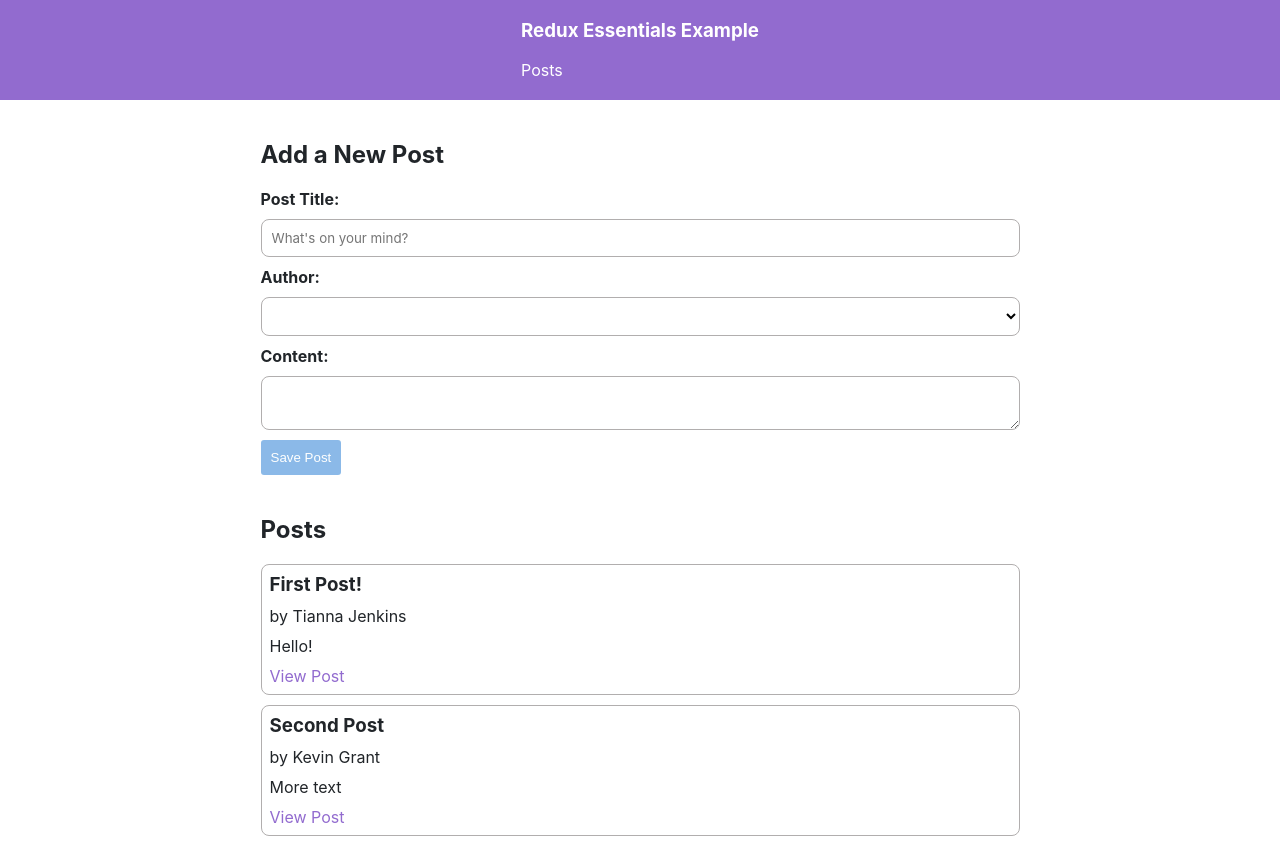
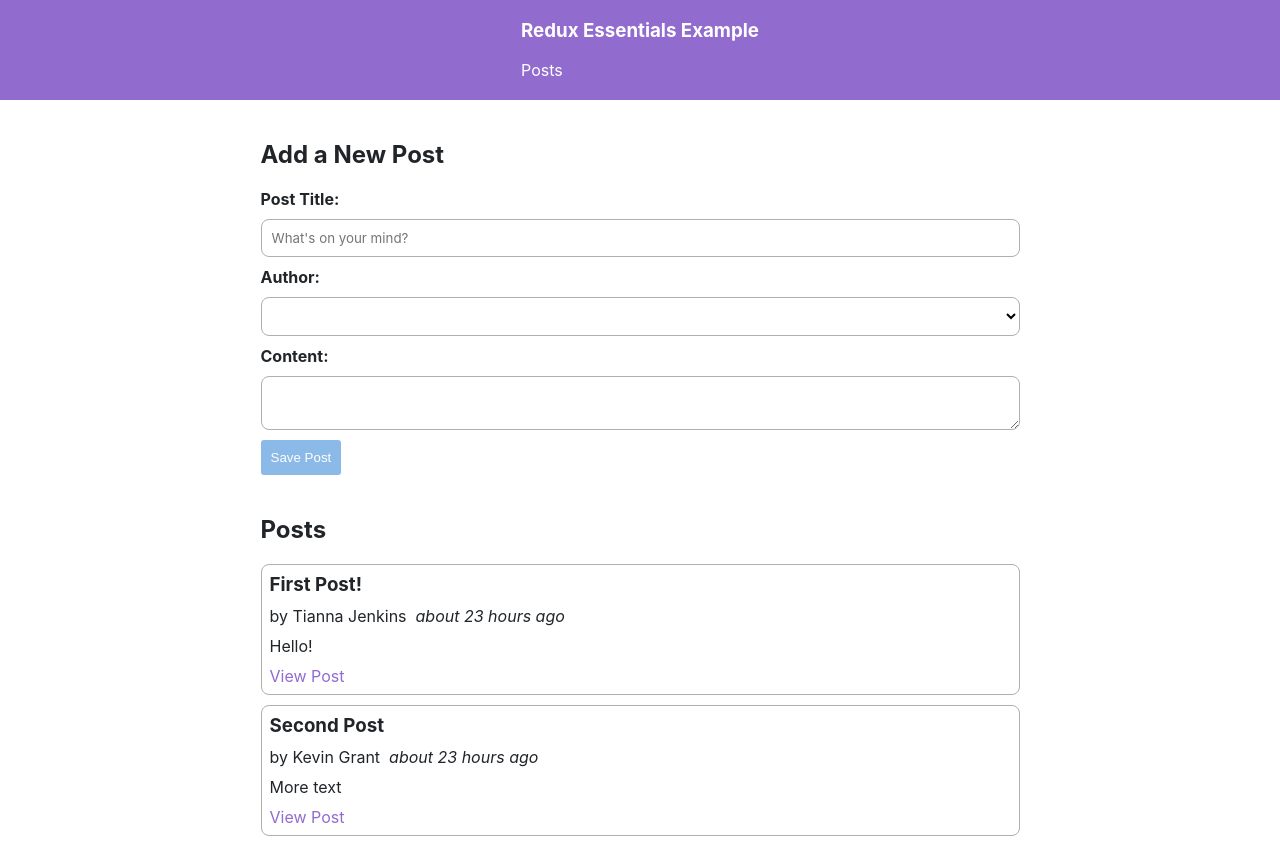
Before and after one commit to revione/social-media-feed-app, a React (Vite) app: page / in a window 1280 px wide. Built offline with nearby package versions, Linux system fonts and the light colour scheme.

Commit message:
Dates in the posts

```diff
--- a/src/components/PostsList/PostsList.tsx
+++ b/src/components/PostsList/PostsList.tsx
@@ -4,8 +4,9 @@
 import { useSelector } from "app/hooks"
 // components
 import PostAuthor from "components/PostAuthor"
+import TimeAgo from "components/TimeAgo"
 // styles
-import { Section, Post } from "./styles"
+import { Section, Post, Wrap } from "./styles"
 
 const PostsList = () => {
   const posts = useSelector((state) => state.posts)
@@ -13,7 +14,10 @@
   const renderedPosts = posts.map((post) => (
     <Post className="post-excerpt" key={post.id}>
       <h3>{post.title}</h3>
-      <PostAuthor userId={post.userId} />
+      <Wrap>
+        <PostAuthor userId={post.userId} />
+        <TimeAgo timestamp={post.date} />
+      </Wrap>
       <p className="post-content">{post.content.substring(0, 100)}</p>
       <Link to={`/posts/${post.id}`} className="button muted-button">
         View Post
--- a/src/components/PostsList/styles.ts
+++ b/src/components/PostsList/styles.ts
@@ -36,3 +36,7 @@
     }
   }
 `
+
+export const Wrap = styled.div`
+  display: flex;
+`
--- a/src/components/SinglePost/SinglePost.tsx
+++ b/src/components/SinglePost/SinglePost.tsx
@@ -4,8 +4,9 @@
 import { useSelector } from "app/hooks"
 // components
 import PostAuthor from "components/PostAuthor"
+import TimeAgo from "components/TimeAgo"
 // styles
-import { Section } from "./styles"
+import { Section, Wrap } from "./styles"
 
 const SinglePost = ({ match }: { match: any }) => {
   const { postId } = match.params
@@ -26,7 +27,10 @@
     <Section>
       <article className="post">
         <h2>{post.title}</h2>
-        <PostAuthor userId={post.userId} />
+        <Wrap>
+          <PostAuthor userId={post.userId} />
+          <TimeAgo timestamp={post.date} />
+        </Wrap>
         <p className="post-content">{post.content}</p>
         <Link to={`/editPost/${post.id}`} className="button">
           Edit Post
--- a/src/components/SinglePost/styles.ts
+++ b/src/components/SinglePost/styles.ts
@@ -15,3 +15,7 @@
     }
   }
 `
+
+export const Wrap = styled.div`
+  display: flex;
+`
--- /dev/null
+++ b/src/components/TimeAgo/TimeAgo.tsx
@@ -0,0 +1,22 @@
+// libraries
+import { parseISO, formatDistanceToNow } from "date-fns"
+// styles
+import { Wrapper } from "./styles"
+
+export const TimeAgo = ({ timestamp }: { timestamp: string }) => {
+  let timeAgo = ""
+
+  if (timestamp) {
+    const date = parseISO(timestamp)
+    const timePeriod = formatDistanceToNow(date)
+    timeAgo = `${timePeriod} ago`
+  }
+
+  return (
+    <span title={timestamp}>
+      &nbsp; <i>{timeAgo}</i>
+    </span>
+  )
+}
+
+export default TimeAgo
--- /dev/null
+++ b/src/components/TimeAgo/index.ts
@@ -0,0 +1 @@
+export { default } from "./TimeAgo"
--- /dev/null
+++ b/src/components/TimeAgo/styles.ts
@@ -0,0 +1,3 @@
+import styled from "styled-components/macro"
+
+export const Wrapper = styled.div``
--- a/src/features/posts/slice.ts
+++ b/src/features/posts/slice.ts
@@ -3,14 +3,27 @@
 
 interface Post {
   id: string
+  date: string
   title: string
   content: string
   userId: string
 }
 
 const initialState: Post[] = [
-  { id: "1", title: "First Post!", content: "Hello!", userId: "0" },
-  { id: "2", title: "Second Post", content: "More text", userId: "1" },
+  {
+    id: "1",
+    date: "2021-09-26T08:45:09.197Z",
+    title: "First Post!",
+    content: "Hello!",
+    userId: "0",
+  },
+  {
+    id: "2",
+    date: "2021-09-26T08:45:09.197Z",
+    title: "Second Post",
+    content: "More text",
+    userId: "1",
+  },
 ]
 
 const slice = createSlice({
@@ -25,6 +38,7 @@
         return {
           payload: {
             id: nanoid(),
+            date: new Date().toISOString(),
             title,
             content,
             userId,
@@ -36,6 +50,7 @@
       const { id, title, content, userId } = action.payload
       const existingPost = state.find((post) => post.id === id)
       if (existingPost) {
+        existingPost.date = new Date().toISOString()
         existingPost.title = title
         existingPost.content = content
         existingPost.userId = userId
```
